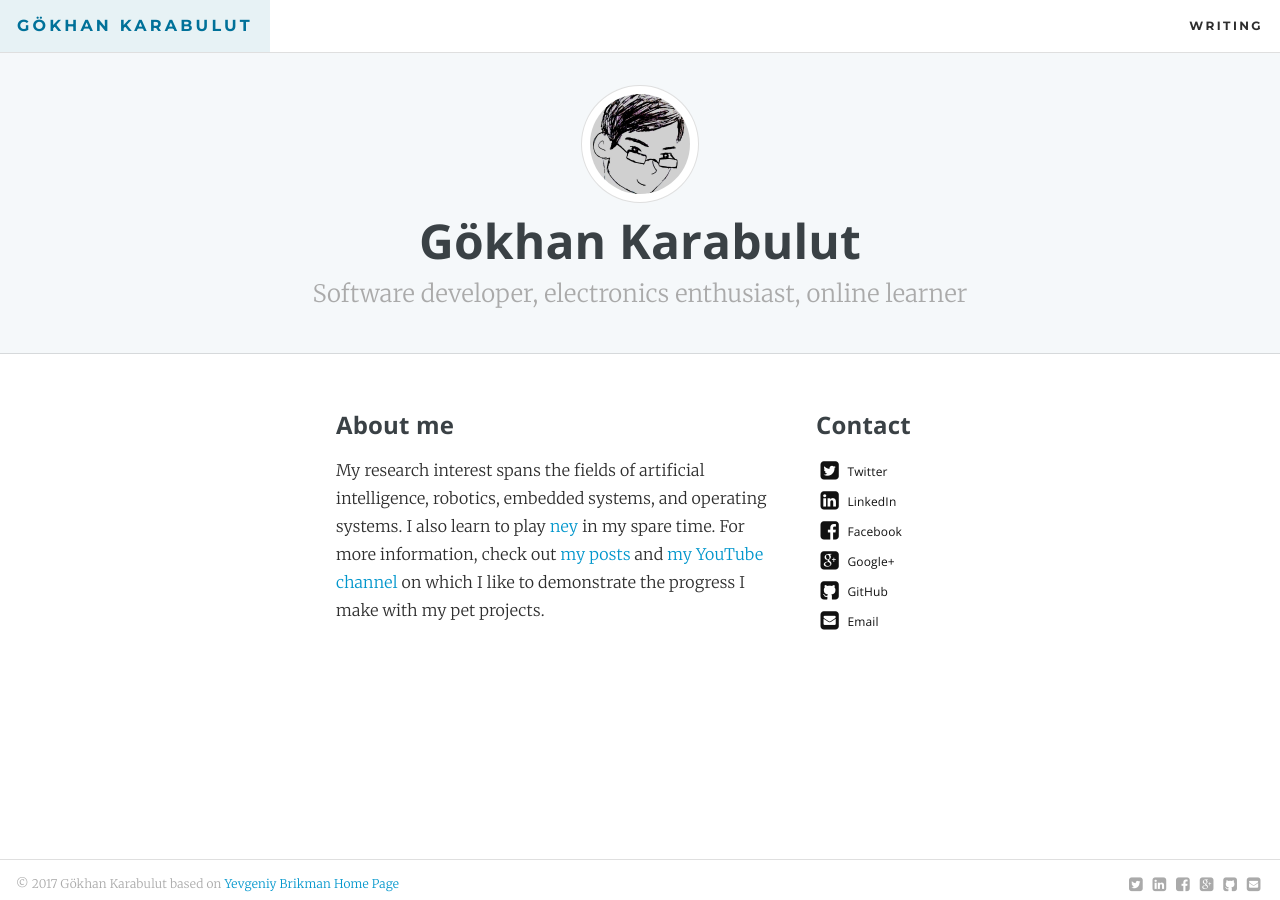
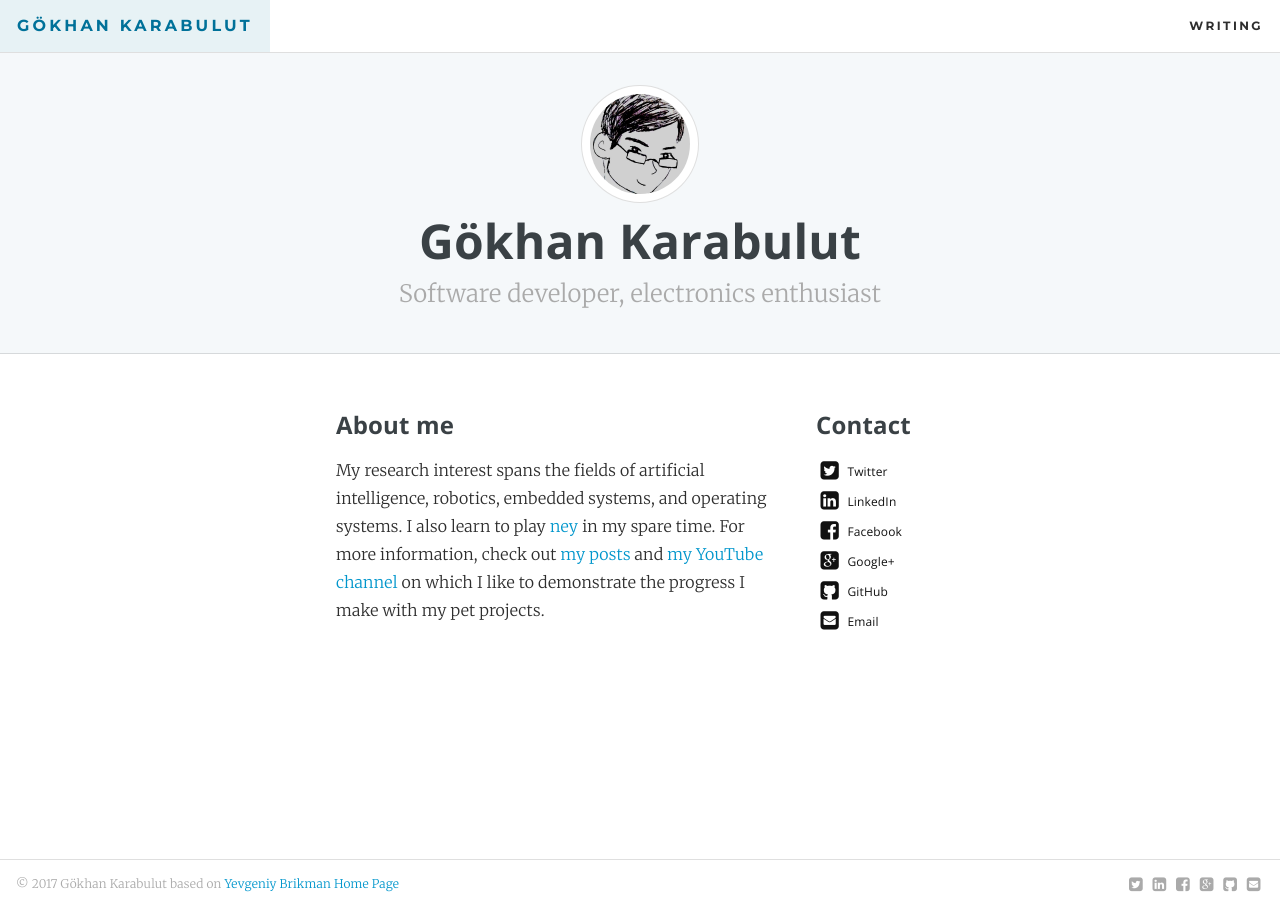
Before and after one commit to EDXE47/gokhanettin.github.io, a Jekyll site: the page built from index.html, in a window 1280 px wide. Built offline with Jekyll 4.4.1, drawn with Linux system fonts in a browser that asks for light colours.

Commit message:
Update slogan

```diff
--- a/_config.yml
+++ b/_config.yml
@@ -17,7 +17,7 @@ nav:
 
 # Bio settings
 name: "Gökhan Karabulut"
-slogan: "Software developer, electronics enthusiast, online learner"
+slogan: "Software developer, electronics enthusiast"
 description: "My personal blog on which I share my thoughts and notes."
 thumbnail_path: "blog-author-medium.jpg"
 website_repo_url: "https://github.com/gokhanettin/gokhanettin.github.io"
```
